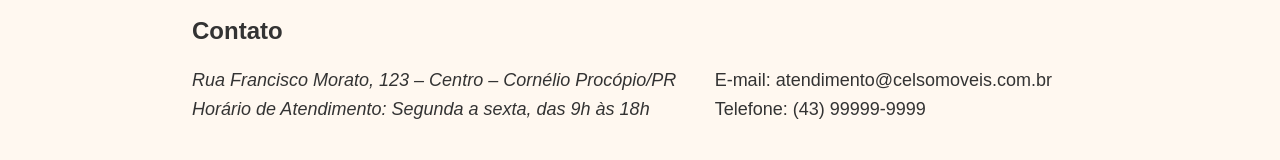
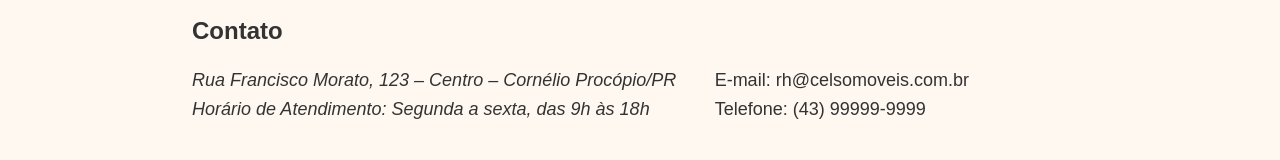
Before and after one commit to victorCNeves/CelsoMoveis, a plain HTML site: page quem-somos.html in a window 1280 px wide. Shown: the part 504-664 px from the top of the page. Drawn offline with Linux system fonts and the light colour scheme.

Commit message:
update email

```diff
--- a/quem-somos.html
+++ b/quem-somos.html
@@ -50,8 +50,8 @@
           <section>
             <p>
               E-mail:
-              <a href="mailto:atendimento@celsomoveis.com.br"
-                >atendimento@celsomoveis.com.br</a
+              <a href="mailto:rh@celsomoveis.com.br"
+                >rh@celsomoveis.com.br</a
               >
             </p>
             <p>Telefone: <a href="tel:43999999999">(43) 99999-9999</a></p>
```
